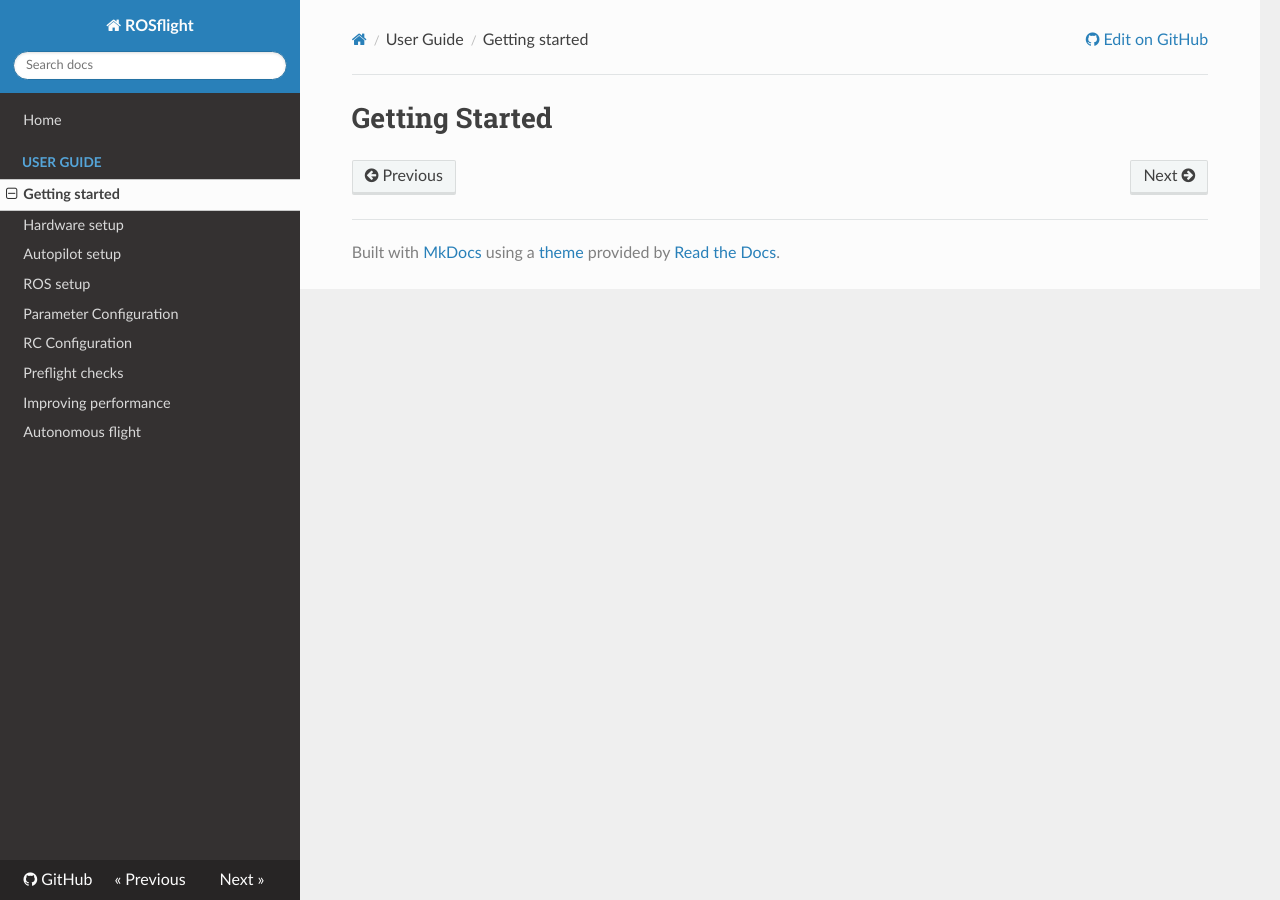
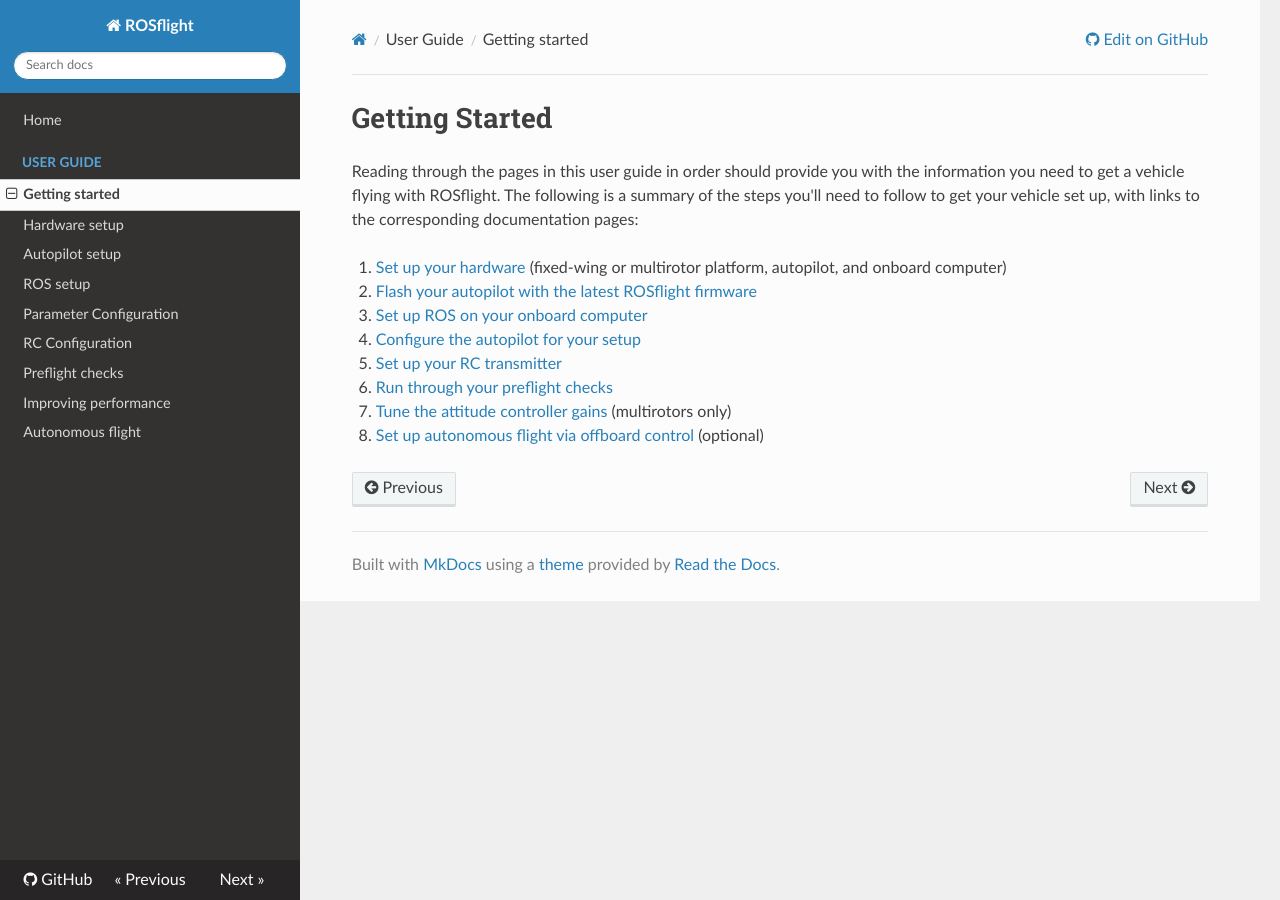
Before and after one commit to rosflight/rosflight_firmware, an MkDocs documentation site: the page built from docs/user-guide/getting-started.md, in a window 1280 px wide. Built offline with MkDocs 1.6.1, drawn with Linux system fonts in a browser that asks for light colours; nearby versions of some CDN libraries; old or Windows-style settings are respelled for this version of MkDocs.

Commit message:
Wrote getting started page and other documentation edits

```diff
--- a/docs/user-guide/getting-started.md
+++ b/docs/user-guide/getting-started.md
@@ -1 +1,12 @@
 # Getting Started
+
+Reading through the pages in this user guide in order should provide you with the information you need to get a vehicle flying with ROSflight. The following is a summary of the steps you'll need to follow to get your vehicle set up, with links to the corresponding documentation pages:
+
+  1. [Set up your hardware](/user-guide/hardware-setup) (fixed-wing or multirotor platform, autopilot, and onboard computer)
+  2. [Flash your autopilot with the latest ROSflight firmware](/user-guide/autopilot-setup)
+  3. [Set up ROS on your onboard computer](/user-guide/ros-setup)
+  4. [Configure the autopilot for your setup](/user-guide/parameter-configuration)
+  5. [Set up your RC transmitter](/user-guide/rc-configuration)
+  6. [Run through your preflight checks](/user-guide/preflight-checks)
+  7. [Tune the attitude controller gains](/user-guide/performance) (multirotors only)
+  8. [Set up autonomous flight via offboard control](/user-guide/autonomous-flight) (optional)
--- a/mkdocs.yml
+++ b/mkdocs.yml
@@ -17,8 +17,8 @@ pages:
     - Hardware setup: user-guide/hardware-setup.md
     - Autopilot setup: user-guide/autopilot-setup.md
     - ROS setup: user-guide/ros-setup.md
-    - Parameter Configuration: user-guide/parameter_config.md
-    - RC Configuration: user-guide/rc_configuration.md
+    - Parameter Configuration: user-guide/parameter-configuration.md
+    - RC Configuration: user-guide/rc-configuration.md
     - Preflight checks: user-guide/preflight-checks.md
     - Improving performance: user-guide/performance.md
     - Autonomous flight: user-guide/autonomous-flight.md
```
Also changed, not shown: docs/user-guide/autopilot-setup.md (+4 -4 lines), docs/user-guide/parameter-configuration.md (renamed from docs/user-guide/parameter_config.md), docs/user-guide/rc-configuration.md (renamed from docs/user-guide/rc_configuration.md).
